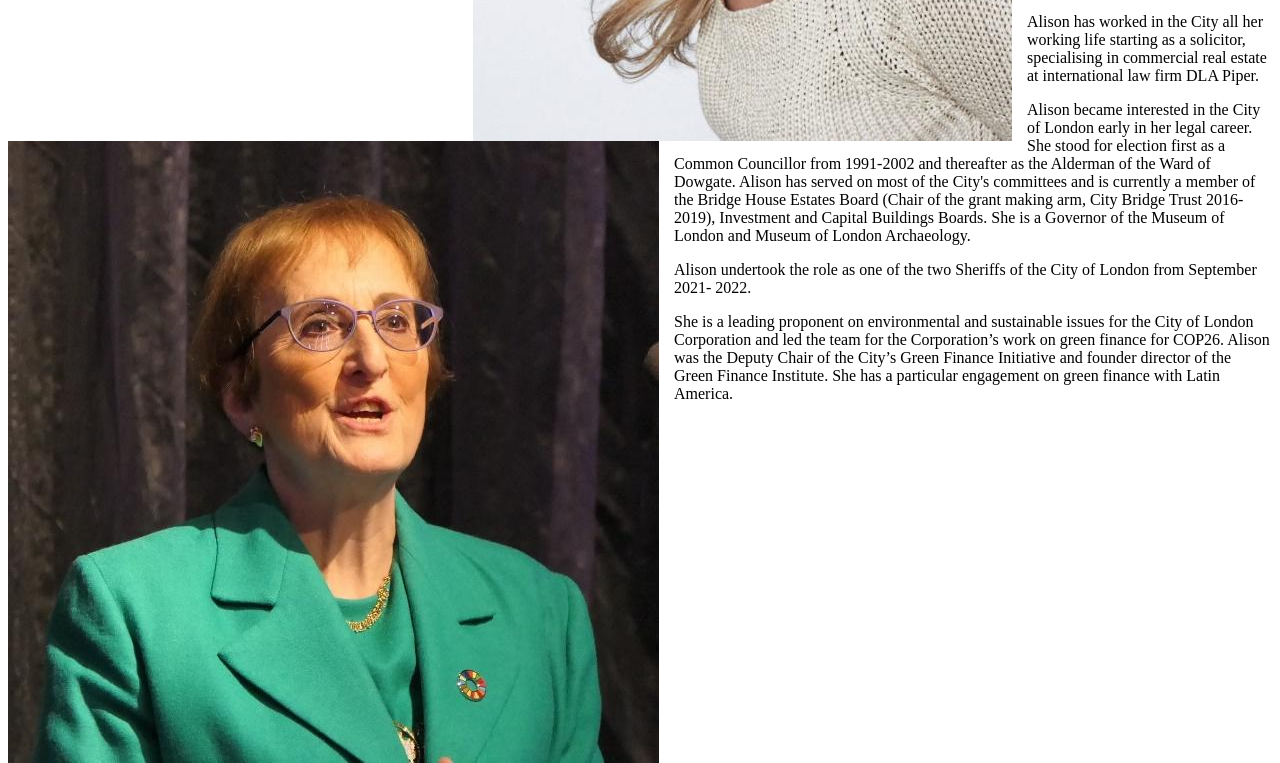
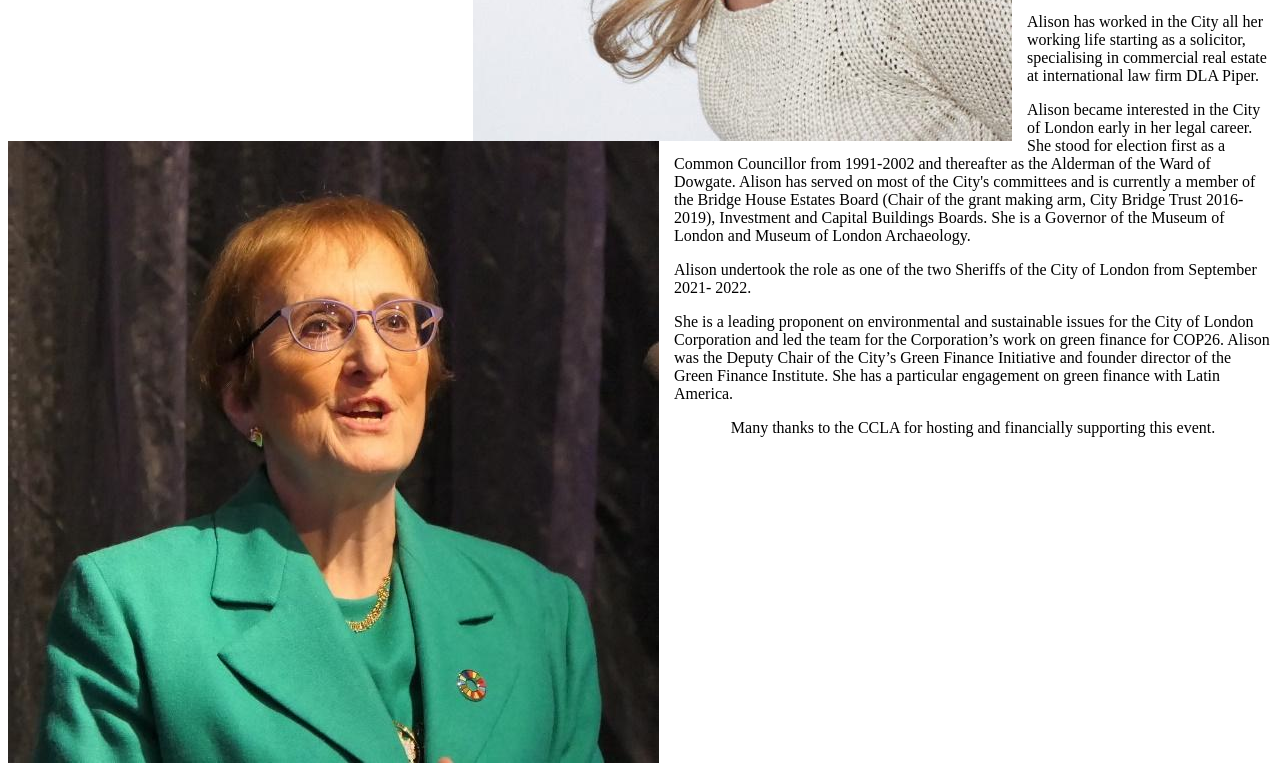
Before and after one commit to wcit-stuart/wcit-stuart.github.io, a plain HTML site: page index.html in a window 1280 px wide. Shown: the part 2990-3753 px from the top of the page. Drawn offline with Linux system fonts and the light colour scheme.

Commit message:
Update index.html

```diff
--- a/index.html
+++ b/index.html
@@ -86,5 +86,7 @@ right {
 <p>Alison became interested in the City of London early in her legal career.  She stood for election first as a Common Councillor from 1991-2002 and thereafter as the Alderman of the Ward of Dowgate.  Alison has served on most of the City's committees and is currently a member of the Bridge House Estates Board (Chair of the grant making arm, City Bridge Trust 2016-2019), Investment and Capital Buildings Boards.  She is a Governor of the Museum of London and Museum of London Archaeology.</p>
 <p>Alison undertook the role as one of the two Sheriffs of the City of London from September 2021- 2022. </p>
 <p>She is a leading proponent on environmental and sustainable issues for the City of London Corporation and led the team for the Corporation’s work on green finance for COP26.  Alison was the Deputy Chair of the City’s Green Finance Initiative and founder director of the Green Finance Institute.  She has a particular engagement on green finance with Latin America. </p>
+
+<p style="text-align: center">Many thanks to the CCLA for hosting and financially supporting this event. </p>
 </body>
 </html>
```
